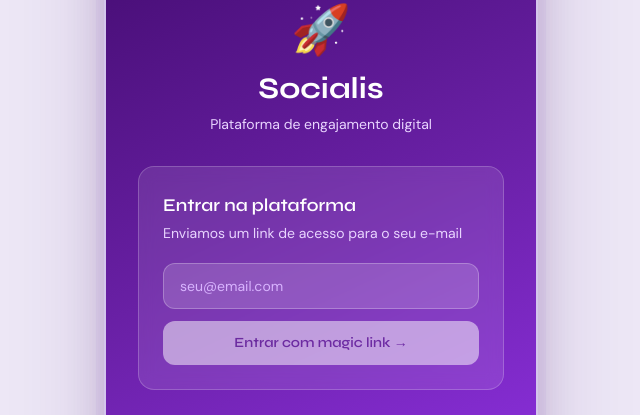
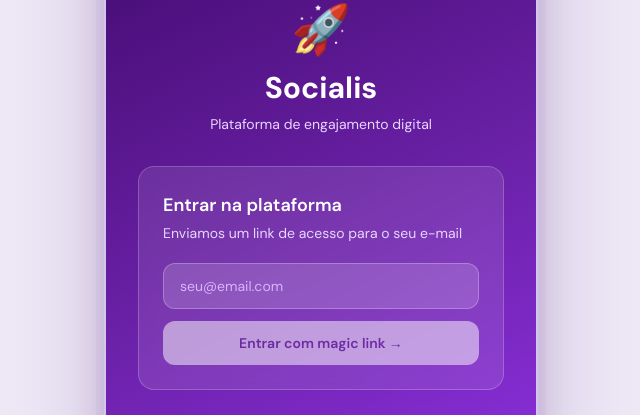
Before and after one commit to socialis1234/socialis, a Next.js app: page /login in a window 1280 px wide. Shown: the part 202-617 px from the top of the page, without its empty margins (319-959 px from the left). Built offline with nearby package versions, Linux system fonts and the light colour scheme; no server answers.

Commit message:
Update layout.tsx

```diff
--- a/src/app/layout.tsx
+++ b/src/app/layout.tsx
@@ -1,22 +1,5 @@
 import type { Metadata, Viewport } from 'next'
-import { DM_Sans, Syne, DM_Mono } from 'next/font/google'
 import './globals.css'
-
-const dmSans = DM_Sans({
-  subsets: ['latin'],
-  variable: '--font-sans',
-})
-
-const syne = Syne({
-  subsets: ['latin'],
-  variable: '--font-display',
-})
-
-const dmMono = DM_Mono({
-  subsets: ['latin'],
-  weight: ['400', '500'],
-  variable: '--font-mono',
-})
 
 export const metadata: Metadata = {
   title: 'Socialis',
@@ -44,7 +27,12 @@
 }) {
   return (
     <html lang="pt-BR">
-      <body className={`${dmSans.variable} ${syne.variable} ${dmMono.variable} font-sans`}>
+      <head>
+        <link rel="preconnect" href="https://fonts.googleapis.com" />
+        <link rel="preconnect" href="https://fonts.gstatic.com" crossOrigin="anonymous" />
+        <link href="https://fonts.googleapis.com/css2?family=DM+Sans:wght@400;500;600;700&family=Syne:wght@600;700;800&family=DM+Mono:wght@400;500&display=swap" rel="stylesheet" />
+      </head>
+      <body>
         {children}
       </body>
     </html>
```
